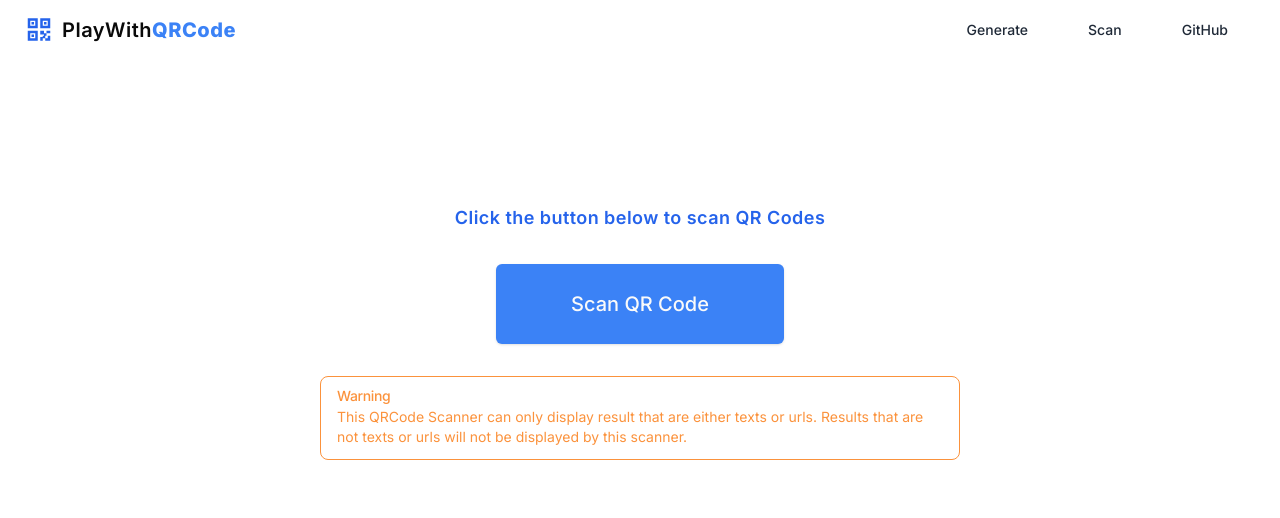
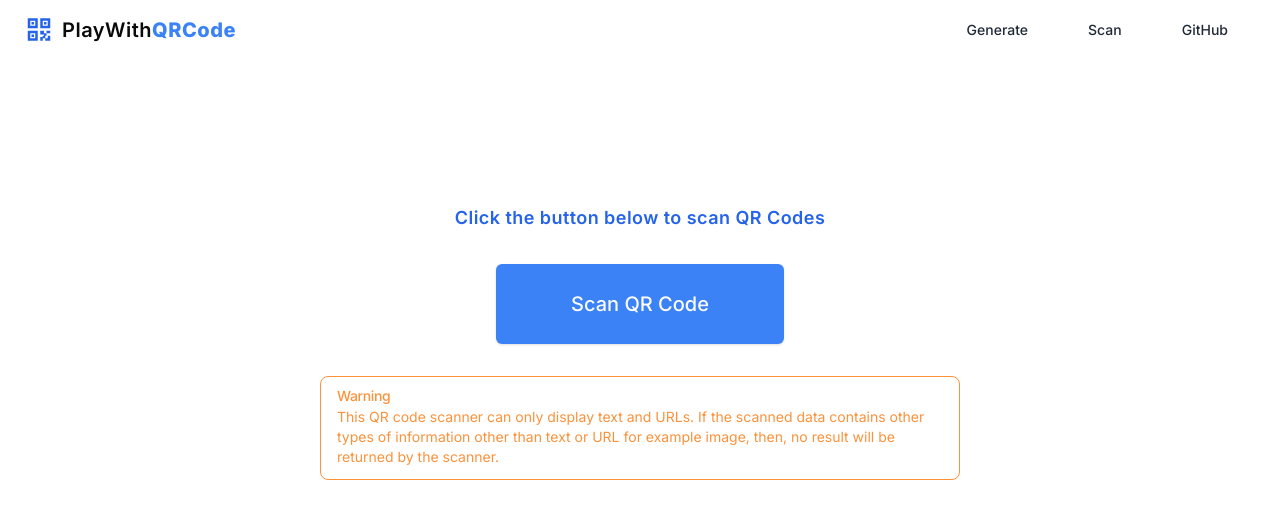
Before and after one commit to somenath203/Play-With-QRCode, a Next.js app: page /pages/qrCodeScanner in a window 1280 px wide. Shown: the top 518 px of the page. Built offline with nearby package versions, Linux system fonts and the light colour scheme.

Commit message:
commited

```diff
--- a/src/app/pages/optionsQrCode/page.jsx
+++ b/src/app/pages/optionsQrCode/page.jsx
@@ -31,9 +31,9 @@ const Page = () => {
 
         <p className="mt-10 lg:mt-28 text-lg tracking-wide text-blue-600 font-semibold">Choose an Option</p>
 
-        <div className="flex items-center flex-col lg:flex-row gap-5 w-96 lg:w-9/12">
+        <div className="flex items-center flex-col lg:flex-row gap-3 lg:gap-5 w-9/12">
           {cardOptions.map((card) => (
-            <Link className="m-auto w-2/4 mb-5" key={card.id} href={card.navigateTo}>
+            <Link className="m-auto w-full lg:w-2/4 mb-5" key={card.id} href={card.navigateTo}>
               <Card className='hover:cursor-pointer hover:bg-slate-50 transition-all duration-150 h-60 flex items-center justify-center flex-col'>
                 <CardHeader>
                   <CardTitle>
--- a/src/app/pages/qrCodeScanner/page.jsx
+++ b/src/app/pages/qrCodeScanner/page.jsx
@@ -63,10 +63,10 @@ const Page = () => {
           Scan QR Code
         </Button>}
 
-        {isDisplayWarningMessage && <Alert className='w-4/6 lg:w-2/4 border border-orange-400 text-orange-400'>
+        {isDisplayWarningMessage && <Alert className='w-5/6 lg:w-2/4 border border-orange-400 text-orange-400'>
           <AlertTitle>Warning</AlertTitle>
           <AlertDescription>
-            This QRCode Scanner can only display result that are either texts or urls. Results that are not texts or urls will not be displayed by this scanner.
+          This QR code scanner can only display text and URLs. If the scanned data contains other types of information other than text or URL for example image, then, no result will be returned by the scanner.
           </AlertDescription>
         </Alert>}
 
```
